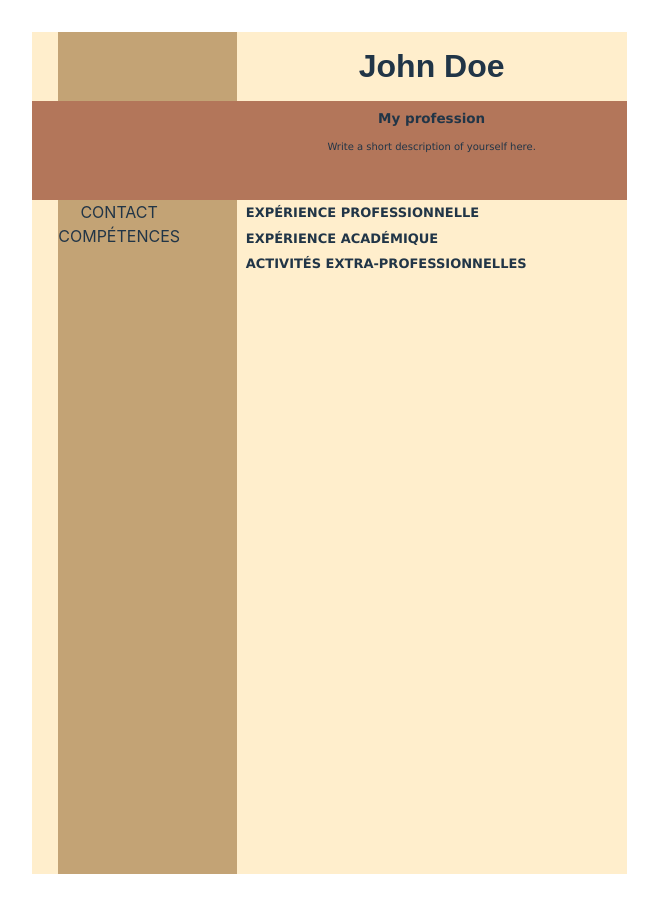
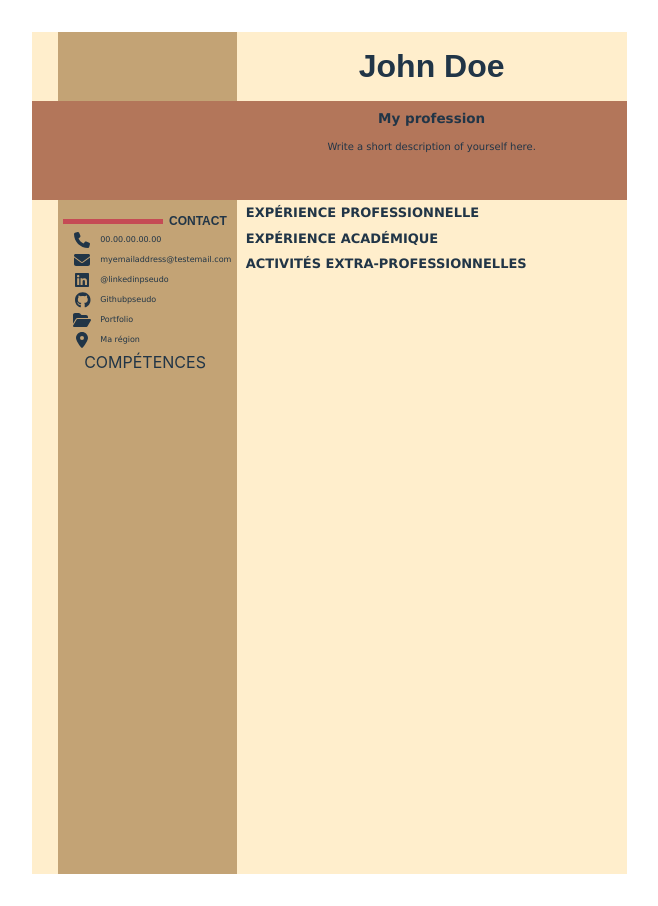
Before and after one commit to Qwib-Qwib/CV-generator, a React (Vite) app: page / in a window 1280 px wide. Shown: the whole page, without its empty margins (311-969 px from the left). Built offline with nearby package versions, Linux system fonts and the light colour scheme.

Commit message:
Add font-awesome packages and start building the contact section.

```diff
--- a/package.json
+++ b/package.json
@@ -10,6 +10,10 @@
     "preview": "vite preview"
   },
   "dependencies": {
+    "@fortawesome/fontawesome-svg-core": "^6.4.2",
+    "@fortawesome/free-brands-svg-icons": "^6.4.2",
+    "@fortawesome/free-solid-svg-icons": "^6.4.2",
+    "@fortawesome/react-fontawesome": "^0.2.0",
     "@react-pdf/renderer": "^3.1.12",
     "react": "^18.2.0",
     "react-dom": "^18.2.0",
--- a/src/components/ContactSection.jsx
+++ b/src/components/ContactSection.jsx
@@ -1,4 +1,11 @@
 import '../styles/ContactSection.css'
+import { FontAwesomeIcon } from '@fortawesome/react-fontawesome'
+import { faPhone } from '@fortawesome/free-solid-svg-icons'
+import { faEnvelope } from '@fortawesome/free-solid-svg-icons'
+import { faLinkedin } from '@fortawesome/free-brands-svg-icons'
+import { faGithub } from '@fortawesome/free-brands-svg-icons'
+import { faFolderOpen } from '@fortawesome/free-solid-svg-icons'
+import { faLocationDot } from '@fortawesome/free-solid-svg-icons'
 
 function ContactSection() {
   return (
@@ -8,7 +15,30 @@ function ContactSection() {
         <span className='contact-section-title'>CONTACT</span>
       </div>
       <div className='contact-section-content'>
-
+        <div className='contact-line-group'>
+          <div className='icon-wrapper'><FontAwesomeIcon icon={faPhone} /></div>
+          <span className='contact-line'>00.00.00.00.00</span>
+        </div>
+        <div className='contact-line-group'>
+          <div className='icon-wrapper'><FontAwesomeIcon icon={faEnvelope} /></div>
+          <span className='contact-line'>myemailaddress@testemail.com</span>
+        </div>
+        <div className='contact-line-group'>
+          <div className='icon-wrapper'><FontAwesomeIcon icon={faLinkedin} /></div>
+          <span className='contact-line'>@linkedinpseudo</span>
+        </div>
+        <div className='contact-line-group'>
+          <div className='icon-wrapper'><FontAwesomeIcon icon={faGithub} /></div>
+          <span className='contact-line'>Githubpseudo</span>
+        </div>
+        <div className='contact-line-group'>
+          <div className='icon-wrapper'><FontAwesomeIcon icon={faFolderOpen} /></div>
+          <span className='contact-line'>Portfolio</span>
+        </div>
+        <div className='contact-line-group'>
+          <div className='icon-wrapper'><FontAwesomeIcon icon={faLocationDot} /></div>
+          <span className='contact-line'>Ma région</span>
+        </div>
       </div>
     </div>
   )
--- a/src/styles/ContactBarContent.css
+++ b/src/styles/ContactBarContent.css
@@ -1,4 +1,8 @@
 .contact-bar-content {
+  width: 100%;
+  margin-top: 12px;
+  padding-left: 5px;
+  padding-right: 10px;
   position: absolute;
   top: 20%;
 }
--- a/src/styles/ContactSection.css
+++ b/src/styles/ContactSection.css
@@ -1,3 +1,46 @@
-.contact-section {
+.contact-section-title-block {
+  width: 100%;
+  display: flex;
+  align-items: center;
+  justify-content: space-between;
+}
 
+.contact-section-title-accent-bar {
+  height: 5px;
+  width: auto;
+  background-color: #c54b55;
+  flex-grow: 1;
 }
+
+.contact-section-title {
+  font-family: Arial, Helvetica, sans-serif;
+  font-size: 12px;
+  font-weight: 700;
+  padding-left: 6px;
+}
+
+.contact-line-group {
+  display: flex;
+  align-items: center;
+}
+
+.contact-line {
+  font-family: Verdana, Geneva, Tahoma, sans-serif;
+  font-size: 8px;
+}
+
+.contact-section-content {
+  margin-left: 9px;
+  display: flex;
+  flex-direction: column;
+  align-items: start;
+}
+
+.icon-wrapper {
+  width: 20px;
+  height: 20px;
+  margin-right: 8px;
+  display: flex;
+  align-items: center;
+  justify-content: center;
+}
```
Also changed, not shown: 1 other file (tests, documents, lock files or other folders).
